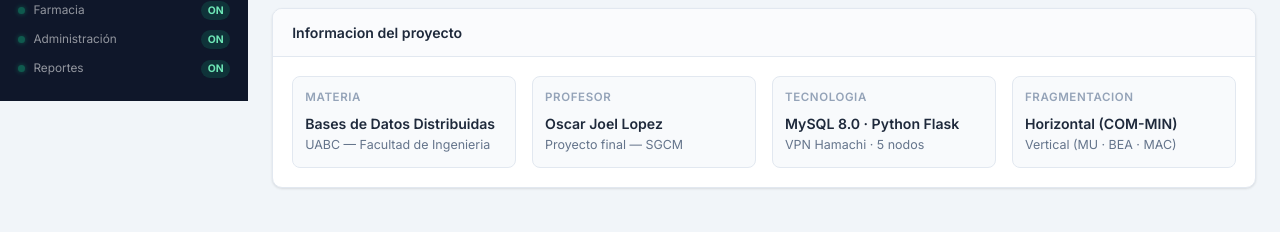
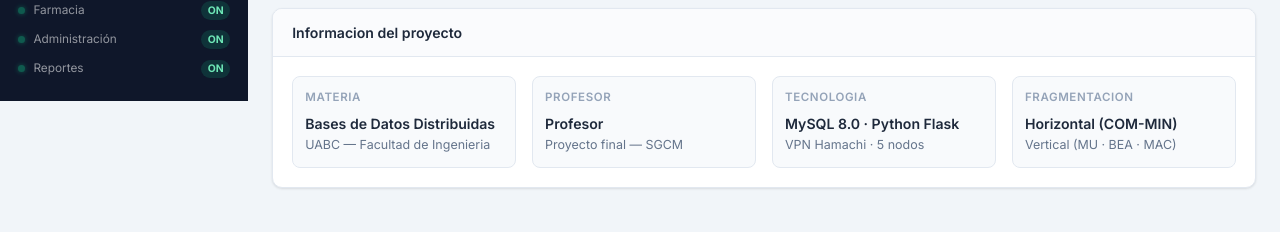
Before and after one commit to FranexMT/clinicabd, a Flask app: page / in a window 1280 px wide. Shown: the part 699-931 px from the top of the page. Run offline with Flask 3, Linux system fonts and the light colour scheme.

Commit message:
fix: remove nombre de profesor incorrecto del repositorio

```diff
--- a/query_nodo1.sql
+++ b/query_nodo1.sql
@@ -2,7 +2,6 @@
 -- SGCM — CONSULTA ÓPTIMA NODO 1
 -- Sistema de Gestión de Clínica Médica (SGCM)
 -- Bases de Datos Distribuidas — UABC 2026
--- Profesora: Lissethe Guadalupe Lamadrid López
 -- ============================================================
 -- Nodo 1 — Recepción (Francisco)
 -- Base de datos: sgcm_nodo1
--- a/query_nodo2.sql
+++ b/query_nodo2.sql
@@ -2,7 +2,6 @@
 -- SGCM — CONSULTA ÓPTIMA NODO 2
 -- Sistema de Gestión de Clínica Médica (SGCM)
 -- Bases de Datos Distribuidas — UABC 2026
--- Profesora: Lissethe Guadalupe Lamadrid López
 -- ============================================================
 -- Nodo 2 — Médicos (Axel)
 -- Base de datos: sgcm_nodo2
--- a/query_nodo3.sql
+++ b/query_nodo3.sql
@@ -2,7 +2,6 @@
 -- SGCM — CONSULTA ÓPTIMA NODO 3
 -- Sistema de Gestión de Clínica Médica (SGCM)
 -- Bases de Datos Distribuidas — UABC 2026
--- Profesora: Lissethe Guadalupe Lamadrid López
 -- ============================================================
 -- Nodo 3 — Farmacia (Elmer)
 -- Base de datos: sgcm_nodo3
--- a/query_nodo4.sql
+++ b/query_nodo4.sql
@@ -2,7 +2,6 @@
 -- SGCM — CONSULTA ÓPTIMA NODO 4
 -- Sistema de Gestión de Clínica Médica (SGCM)
 -- Bases de Datos Distribuidas — UABC 2026
--- Profesora: Lissethe Guadalupe Lamadrid López
 -- ============================================================
 -- Nodo 4 — Administración (Jorge)
 -- Base de datos: sgcm_nodo4
--- a/query_nodo5.sql
+++ b/query_nodo5.sql
@@ -2,7 +2,6 @@
 -- SGCM — CONSULTA ÓPTIMA NODO 5
 -- Sistema de Gestión de Clínica Médica (SGCM)
 -- Bases de Datos Distribuidas — UABC 2026
--- Profesora: Lissethe Guadalupe Lamadrid López
 -- ============================================================
 -- Nodo 5 — Reportes (Oscar)
 -- Base de datos: sgcm_nodo5
--- a/templates/index.html
+++ b/templates/index.html
@@ -126,7 +126,7 @@
       <div style="font-size:.72rem; font-weight:600; color:#94a3b8; text-transform:uppercase; letter-spacing:.6px; margin-bottom:.4rem;">
         Profesor
       </div>
-      <div style="font-size:.88rem; font-weight:600; color:#1e293b;">Oscar Joel Lopez</div>
+      <div style="font-size:.88rem; font-weight:600; color:#1e293b;">Profesor</div>
       <div style="font-size:.78rem; color:#64748b; margin-top:.15rem;">Proyecto final &mdash; SGCM</div>
     </div>
     <div style="padding:.75rem; background:#f8fafc; border-radius:8px; border:1px solid #e2e8f0;">
```
